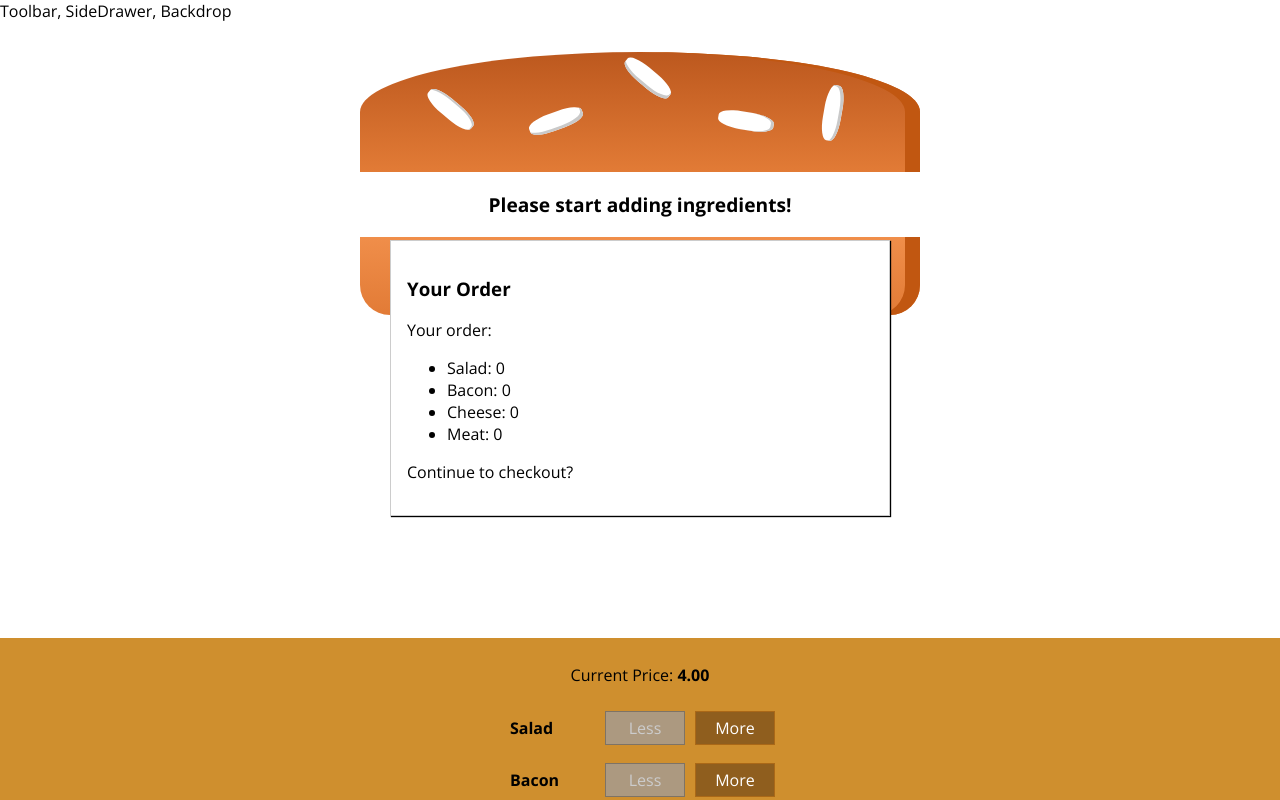
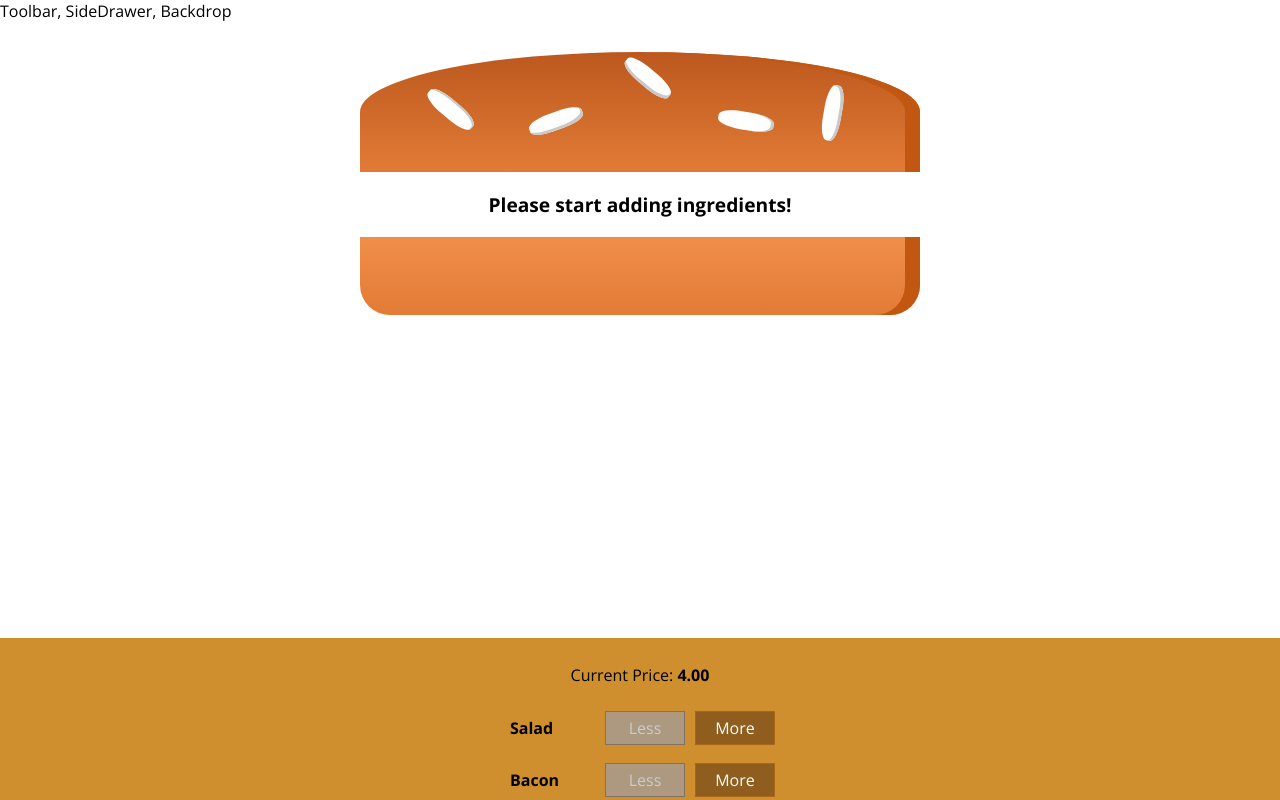
Before and after one commit to myozkan97/react-burger-builder-app, a React (Create React App) app: page / in a window 1280 px wide. Shown: the top 800 px of the page. Built offline with nearby package versions, Linux system fonts and the light colour scheme.

Commit message:
showing and hiding the modal

```diff
--- a/src/components/Burger/BuildControls/BuildControls.js
+++ b/src/components/Burger/BuildControls/BuildControls.js
@@ -24,6 +24,7 @@
         ))}
         <button
             disabled={!props.purchasable}
+            onClick={props.ordered}
             className={classes.OrderButton}>ORDER NOW!</button>
     </div>
 )
--- a/src/components/UI/Modal/Modal.js
+++ b/src/components/UI/Modal/Modal.js
@@ -3,7 +3,11 @@
 import classes from './Modal.module.css';
 
 const modal = (props) => (
-     <div className={classes.Modal}>
+     <div className={classes.Modal}
+        style={{transform: props.show ? 'translateY(0)' : 'translateY(-100vh)',
+        opacity: props.show ? '1' : '0'
+
+    }}>
         {props.children}
     </div>
 )
--- a/src/containers/BurgerBuilder/BurgerBuilder.js
+++ b/src/containers/BurgerBuilder/BurgerBuilder.js
@@ -24,7 +24,8 @@
             meat: 0
         },
         totalPrice: 4,
-        purchasable: false
+        purchasable: false,
+        purchasing: false
     }
 
     updatePurchaseState(updatedIngredients) {
@@ -77,6 +78,10 @@
         this.updatePurchaseState(updatedIngredients);
     }
 
+    purchaseHandler = ()  => {
+        this.setState({purchasing: true});
+    }
+
     render() {
         const disabledInfo = {
             ...this.state.ingredients
@@ -86,7 +91,7 @@
         }
         return (
             <Aux>
-                <Modal>
+                <Modal show={this.state.purchasing}>
                     <OrderSummary ingredients={this.state.ingredients} />
                 </Modal>
                 <Burger ingredients={this.state.ingredients}/>
@@ -94,6 +99,7 @@
                     ingredientAdded={this.addIngredientHandler}
                     ingredientRemoved={this.removeIngredientHandler}
                     disabled={disabledInfo}
+                    ordered={this.purchaseHandler}
                     price={this.state.totalPrice}
                     purchasable={this.state.purchasable}
                 />
```
